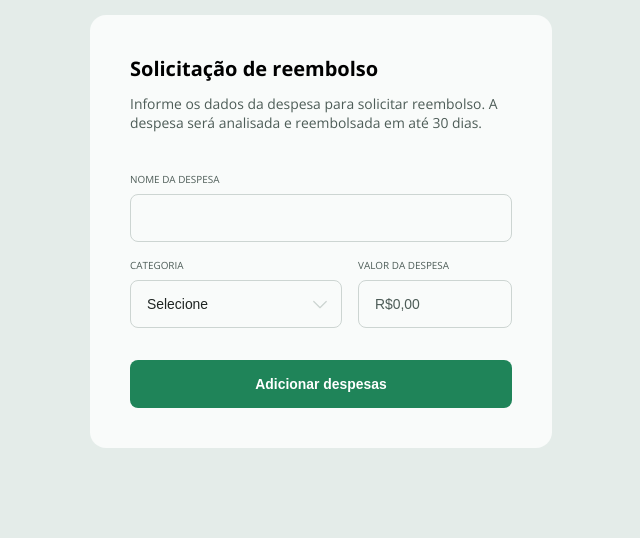
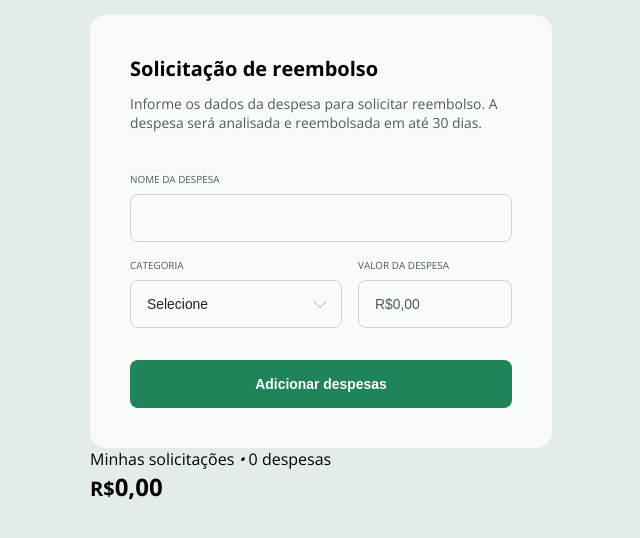
Before and after one commit to Augusto-Valerio/Refund, a plain HTML site: page index.html in a window 1280 px wide. Shown: the part 102-640 px from the top of the page, without its empty margins (319-959 px from the left). Drawn offline with nearby package versions, Linux system fonts and the light colour scheme.

Commit message:
feat: add initial aside section for expense summary

```diff
--- a/index.html
+++ b/index.html
@@ -51,6 +51,16 @@
 
         <button type="submit">Adicionar despesas</button>
       </form>
+
+      <aside>
+        <header>
+          <p>
+            Minhas solicitações <i>&bullet;</i>
+            <span>0 despesas</span>
+          </p>
+          <h2><small>R$</small>0,00</h2>
+        </header>
+      </aside>
     </section>
   </main>
 </body>
```
